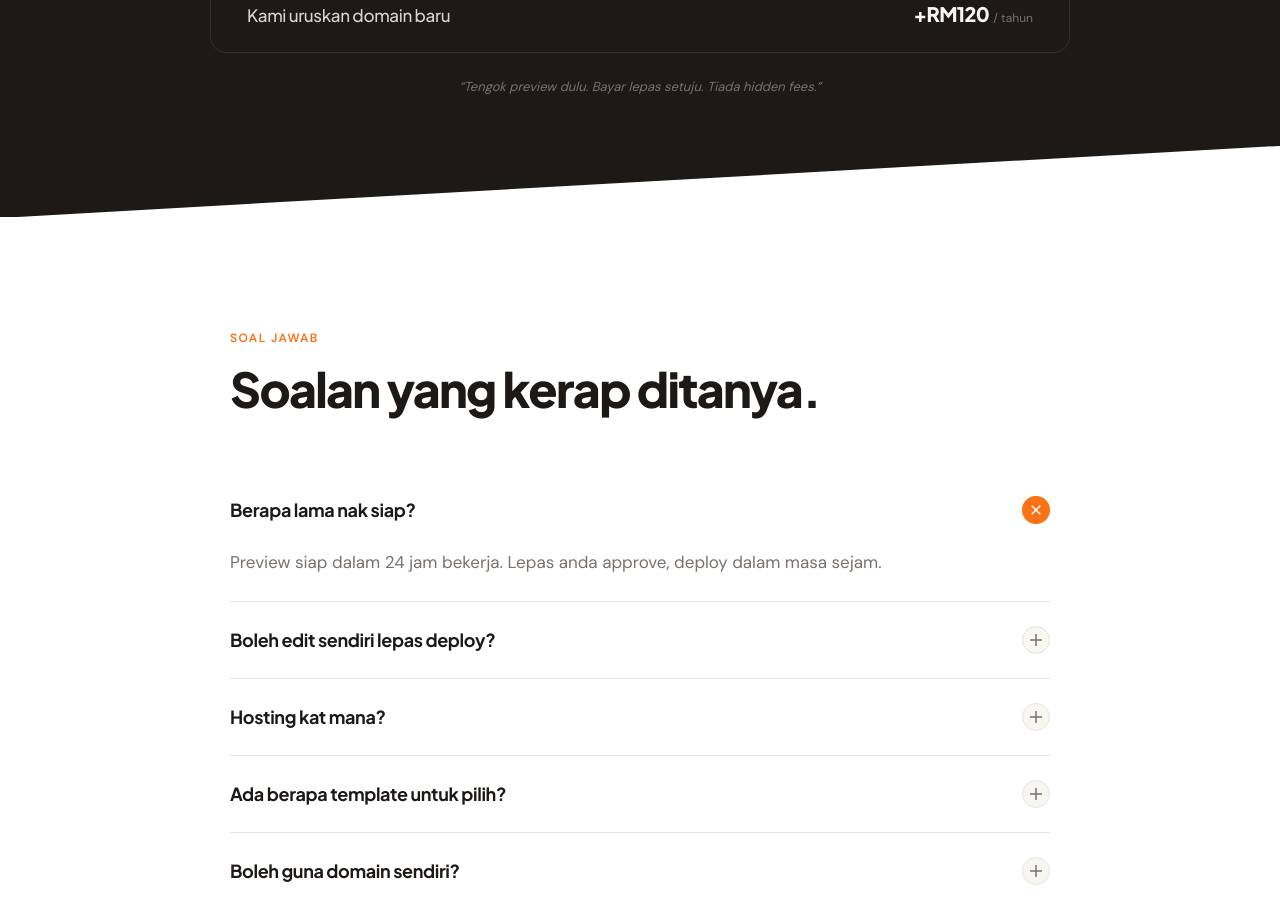
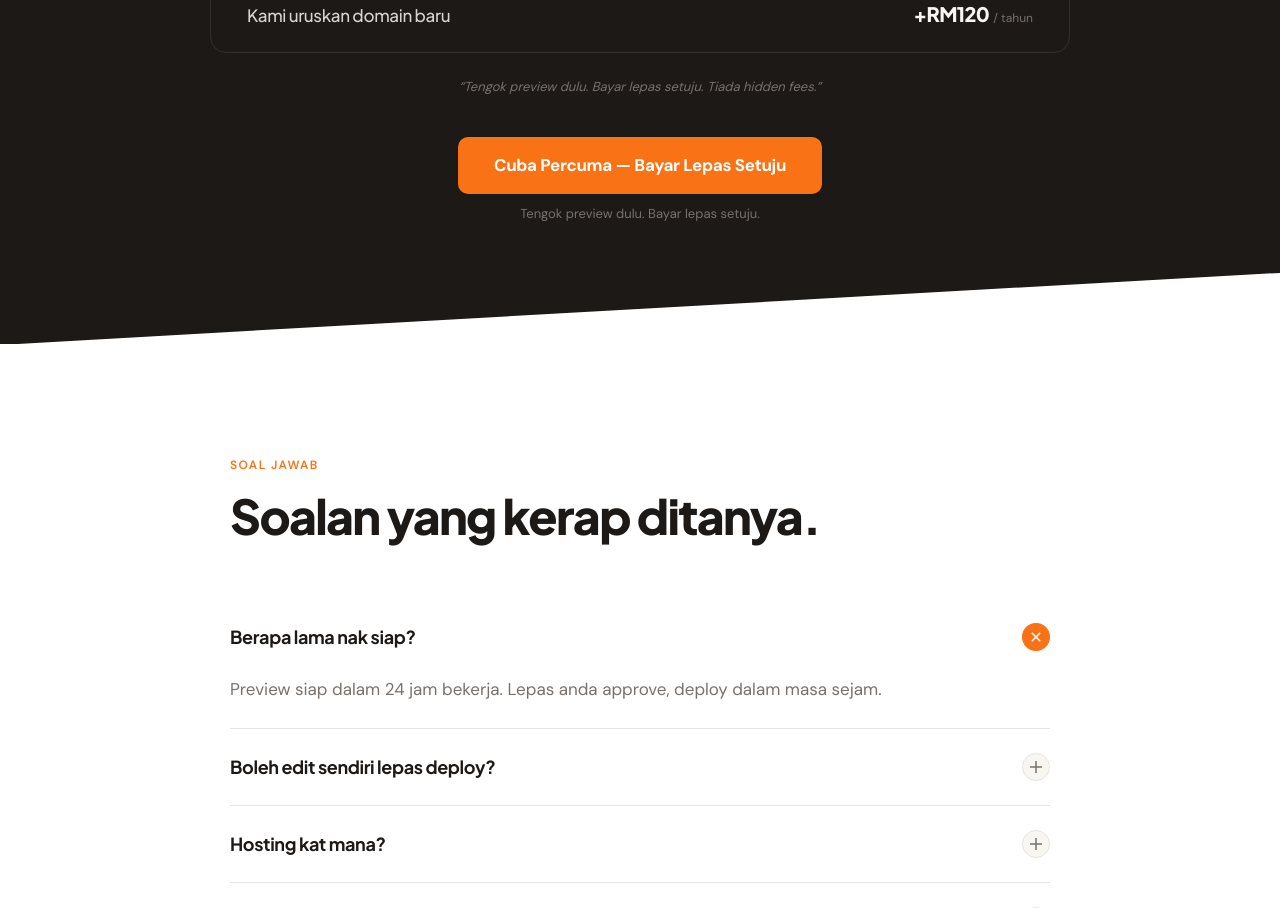
Before and after one commit to ustazbot/1page-my, a Next.js app: page / in a window 1280 px wide. Shown: the part 3740-4648 px from the top of the page. Built offline with nearby package versions, Linux system fonts and the light colour scheme.

Commit message:
feat: add CTA button to Pricing section

```diff
--- a/components/sales/Pricing.tsx
+++ b/components/sales/Pricing.tsx
@@ -182,6 +182,54 @@ export default function Pricing() {
             &ldquo;Tengok preview dulu. Bayar lepas setuju. Tiada hidden fees.&rdquo;
           </p>
         </AnimateIn>
+
+        <AnimateIn delay={300}>
+          <div
+            style={{
+              display: 'flex',
+              flexDirection: 'column',
+              alignItems: 'center',
+              gap: 10,
+              marginTop: 40,
+            }}
+          >
+            <a
+              href="/order"
+              style={{
+                fontFamily: "'DM Sans', sans-serif",
+                fontWeight: 700,
+                fontSize: 17,
+                padding: '16px 36px',
+                background: '#F97316',
+                color: 'white',
+                borderRadius: 10,
+                textDecoration: 'none',
+                letterSpacing: '-0.02em',
+                transition: 'background 0.2s ease, transform 0.15s ease',
+                display: 'inline-block',
+              }}
+              onMouseEnter={(e) => {
+                e.currentTarget.style.background = '#EA6A0A'
+                e.currentTarget.style.transform = 'translateY(-2px)'
+              }}
+              onMouseLeave={(e) => {
+                e.currentTarget.style.background = '#F97316'
+                e.currentTarget.style.transform = 'translateY(0)'
+              }}
+            >
+              Cuba Percuma — Bayar Lepas Setuju
+            </a>
+            <span
+              style={{
+                fontFamily: "'DM Sans', sans-serif",
+                fontSize: 13,
+                color: '#78716C',
+              }}
+            >
+              Tengok preview dulu. Bayar lepas setuju.
+            </span>
+          </div>
+        </AnimateIn>
       </div>
     </section>
   )
```
